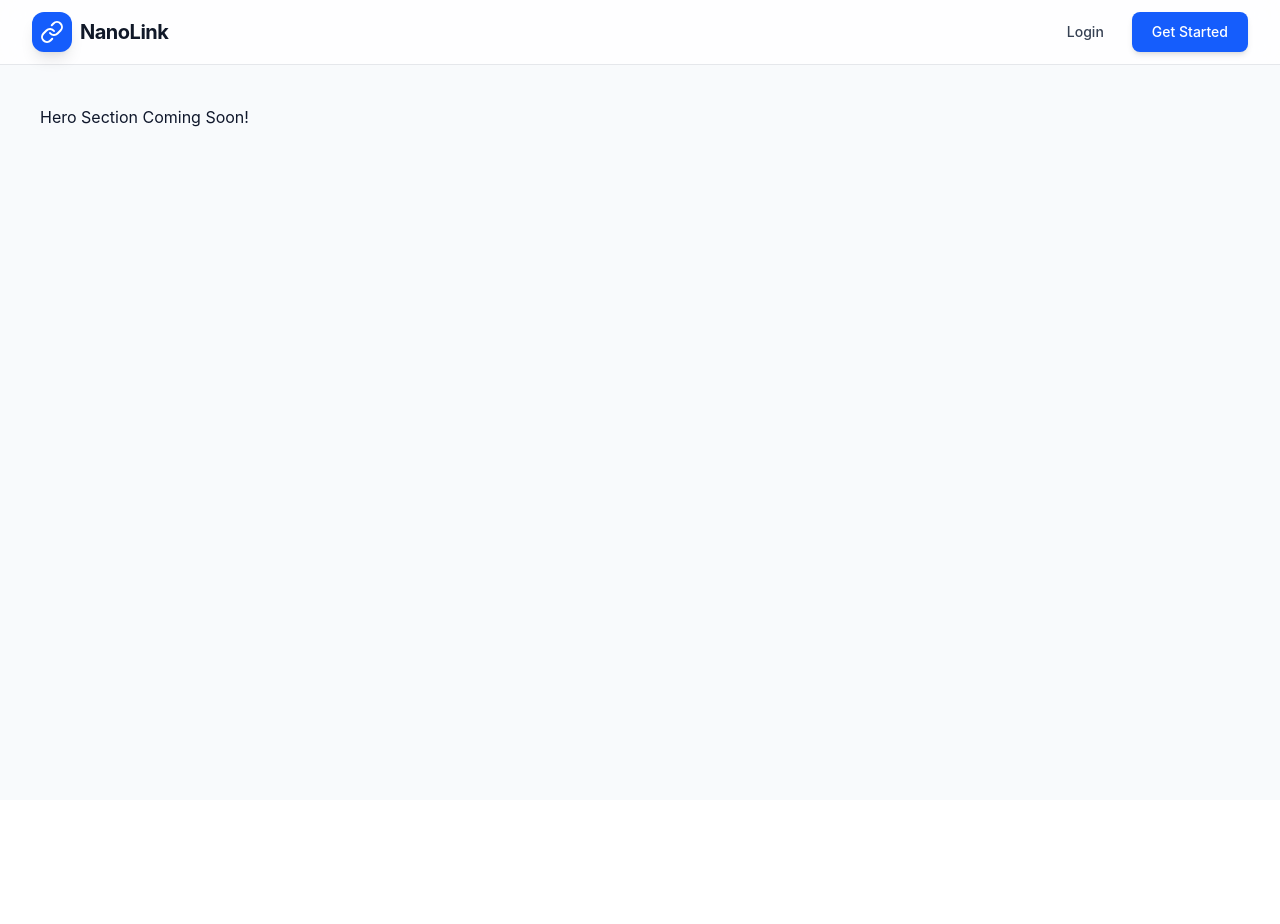
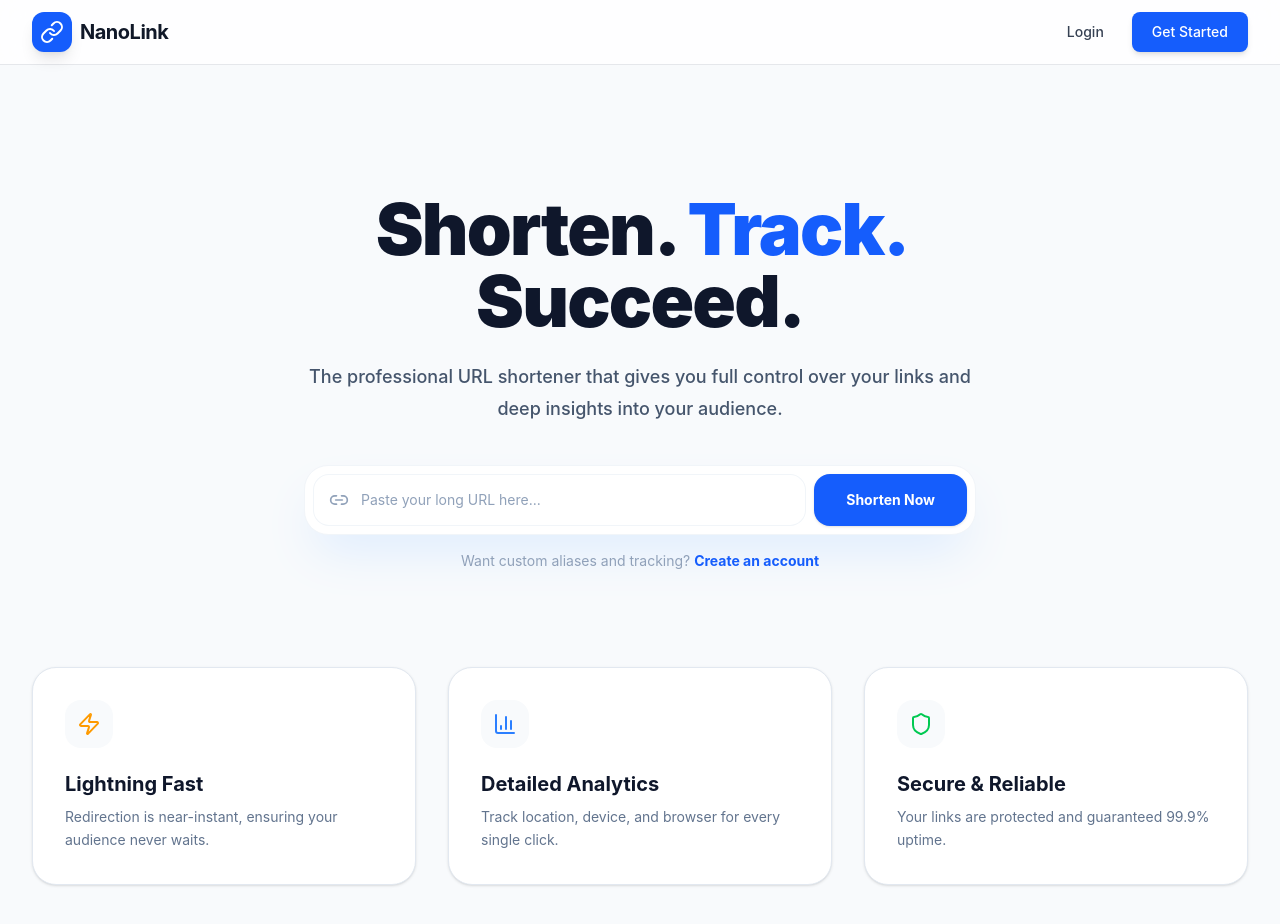
Before and after one commit to hridik-suresh/NanoLink, a React (Vite) app in the folder nanolink-frontend/: page / in a window 1280 px wide. Shown: the top 924 px of the page. Before the commit the page ends 800 px from the top, so only its background shows below. Built offline with nearby package versions, Linux system fonts and the light colour scheme; no server answers.

Commit message:
feat: Home page is created. Guests can create short url but can't cutomize or track it.

```diff
--- a/nanolink-frontend/src/App.jsx
+++ b/nanolink-frontend/src/App.jsx
@@ -12,6 +12,7 @@ import ResetPassword from "./pages/ResetPassword";
 import ProtectedRoute from "./component/auth/ProtectedRoute";
 import Dashboard from "./pages/Dashboard";
 import LinkDetails from "./pages/LinkDetails";
+import Home from "./pages/Home";
 
 function App() {
   const { user } = useSelector((state) => state.auth);
@@ -43,7 +44,7 @@ function App() {
             {/* Public Routes */}
             <Route
               path="/"
-              element={<div className="p-10">Hero Section Coming Soon!</div>}
+              element={<Home />}
             />
             <Route path="/login" element={<Login />} />
             <Route path="/register" element={<Register />} />
--- /dev/null
+++ b/nanolink-frontend/src/pages/Home.jsx
@@ -0,0 +1,188 @@
+import { useState } from "react";
+import { Link } from "react-router-dom";
+import {
+  Link2,
+  Copy,
+  Check,
+  Zap,
+  Shield,
+  BarChart3,
+  Loader2,
+} from "lucide-react";
+import API from "../api/axiosInstance";
+import toast from "react-hot-toast";
+
+const Home = () => {
+  const [longUrl, setLongUrl] = useState("");
+  const [customAlias, setCustomAlias] = useState("");
+  const [shortenedUrl, setShortenedUrl] = useState(null);
+  const [loading, setLoading] = useState(false);
+  const [copied, setCopied] = useState(false);
+
+  // Check for logged-in status
+  const isLoggedIn = !!localStorage.getItem("token");
+
+  const handleShorten = async (e) => {
+    e.preventDefault();
+    setLoading(true);
+    // Clear previous results to avoid confusion
+    setShortenedUrl(null);
+
+    try {
+      const { data } = await API.post("/url/create", {
+        url: longUrl,
+        customAlias: isLoggedIn ? customAlias || undefined : undefined,
+      });
+
+      // --- FIX: Backend sends 'shortUrl' directly in the response root ---
+      if (data.success) {
+        setShortenedUrl(data.shortUrl);
+        setLongUrl(""); // Optional: clear input after success
+        setCustomAlias("");
+        toast.success("Link shortened successfully!");
+      }
+    } catch (err) {
+      // --- FIX: Extract detailed backend error messages ---
+      const errorMsg = err.response?.data?.message || "Failed to shorten URL";
+      toast.error(errorMsg);
+      console.error("Shortening error:", err);
+    } finally {
+      setLoading(false);
+    }
+  };
+
+  const copyToClipboard = () => {
+    if (!shortenedUrl) return;
+    navigator.clipboard.writeText(shortenedUrl);
+    setCopied(true);
+    toast.success("Copied to clipboard!");
+    setTimeout(() => setCopied(false), 2000);
+  };
+
+  return (
+    <div className="min-h-screen bg-slate-50">
+      {/* Hero Section */}
+      <div className="relative overflow-hidden px-6 pt-16 pb-24 lg:px-8 lg:pt-32">
+        {/* Background Decoration */}
+        <div className="absolute top-0 left-1/2 -z-10 h-[600px] w-[600px] -translate-x-1/2 opacity-10 sm:top-[-10%]">
+          <div className="h-full w-full bg-blue-600 blur-[120px] rounded-full" />
+        </div>
+
+        <div className="mx-auto max-w-2xl text-center">
+          <h1 className="text-5xl font-black tracking-tight text-slate-900 sm:text-7xl">
+            Shorten. <span className="text-blue-600">Track.</span> Succeed.
+          </h1>
+          <p className="mt-6 text-lg leading-8 text-slate-600 font-medium">
+            The professional URL shortener that gives you full control over your
+            links and deep insights into your audience.
+          </p>
+
+          {/* Shortening Form */}
+          <div className="mt-10 flex items-center justify-center">
+            <div className="w-full max-w-2xl rounded-3xl bg-white p-2 shadow-2xl shadow-blue-200/50 border border-slate-100">
+              <form
+                onSubmit={handleShorten}
+                className="flex flex-col md:flex-row gap-2"
+              >
+                <div className="relative flex-1">
+                  <div className="pointer-events-none absolute inset-y-0 left-0 flex items-center pl-4">
+                    <Link2 className="h-5 w-5 text-slate-400" />
+                  </div>
+                  <input
+                    type="text"
+                    required
+                    placeholder="Paste your long URL here..."
+                    className="block w-full rounded-2xl border-0 py-4 pl-12 text-slate-900 ring-1 ring-inset ring-slate-100 placeholder:text-slate-400 focus:ring-2 focus:ring-blue-600 sm:text-sm outline-none"
+                    value={longUrl}
+                    onChange={(e) => setLongUrl(e.target.value)}
+                  />
+                </div>
+
+                {isLoggedIn && (
+                  <input
+                    type="text"
+                    placeholder="Alias"
+                    className="md:w-32 rounded-2xl border-0 py-4 px-4 text-slate-900 ring-1 ring-inset ring-slate-100 focus:ring-2 focus:ring-blue-600 sm:text-sm outline-none"
+                    value={customAlias}
+                    onChange={(e) => setCustomAlias(e.target.value)}
+                  />
+                )}
+
+                <button
+                  type="submit"
+                  disabled={loading}
+                  className="flex items-center justify-center rounded-2xl bg-blue-600 px-8 py-4 text-sm font-bold text-white shadow-sm hover:bg-blue-700 focus:ring-2 focus:ring-blue-500 disabled:opacity-50 transition-all min-w-[120px]"
+                >
+                  {loading ? (
+                    <Loader2 className="animate-spin h-5 w-5" />
+                  ) : (
+                    "Shorten Now"
+                  )}
+                </button>
+              </form>
+
+              {/* Result Area */}
+              {shortenedUrl && (
+                <div className="mt-4 animate-in fade-in slide-in-from-top-2 p-4 bg-blue-50 rounded-2xl border border-blue-100 flex items-center justify-between">
+                  <p className="font-bold text-blue-700 truncate mr-4">
+                    {shortenedUrl}
+                  </p>
+                  <button
+                    onClick={copyToClipboard}
+                    className="flex items-center gap-2 bg-white px-4 py-2 rounded-xl text-sm font-bold text-blue-600 hover:bg-blue-100 transition-colors shadow-sm"
+                  >
+                    {copied ? <Check size={16} /> : <Copy size={16} />}
+                    {copied ? "Copied" : "Copy"}
+                  </button>
+                </div>
+              )}
+            </div>
+          </div>
+
+          {!isLoggedIn && (
+            <p className="mt-4 text-sm text-slate-400">
+              Want custom aliases and tracking?{" "}
+              <Link
+                to="/register"
+                className="text-blue-600 font-bold hover:underline"
+              >
+                Create an account
+              </Link>
+            </p>
+          )}
+        </div>
+      </div>
+
+      {/* Feature Section */}
+      <div className="mx-auto max-w-7xl px-6 lg:px-8 pb-24">
+        <div className="grid grid-cols-1 gap-8 sm:grid-cols-3">
+          <FeatureCard
+            icon={<Zap className="text-amber-500" />}
+            title="Lightning Fast"
+            desc="Redirection is near-instant, ensuring your audience never waits."
+          />
+          <FeatureCard
+            icon={<BarChart3 className="text-blue-500" />}
+            title="Detailed Analytics"
+            desc="Track location, device, and browser for every single click."
+          />
+          <FeatureCard
+            icon={<Shield className="text-green-500" />}
+            title="Secure & Reliable"
+            desc="Your links are protected and guaranteed 99.9% uptime."
+          />
+        </div>
+      </div>
+    </div>
+  );
+};
+
+const FeatureCard = ({ icon, title, desc }) => (
+  <div className="rounded-3xl bg-white p-8 border border-slate-200 shadow-sm hover:shadow-md transition-shadow">
+    <div className="mb-4 inline-block rounded-2xl bg-slate-50 p-3">{icon}</div>
+    <h3 className="text-xl font-bold text-slate-900">{title}</h3>
+    <p className="mt-2 text-slate-500 text-sm leading-relaxed">{desc}</p>
+  </div>
+);
+
+export default Home;
```
